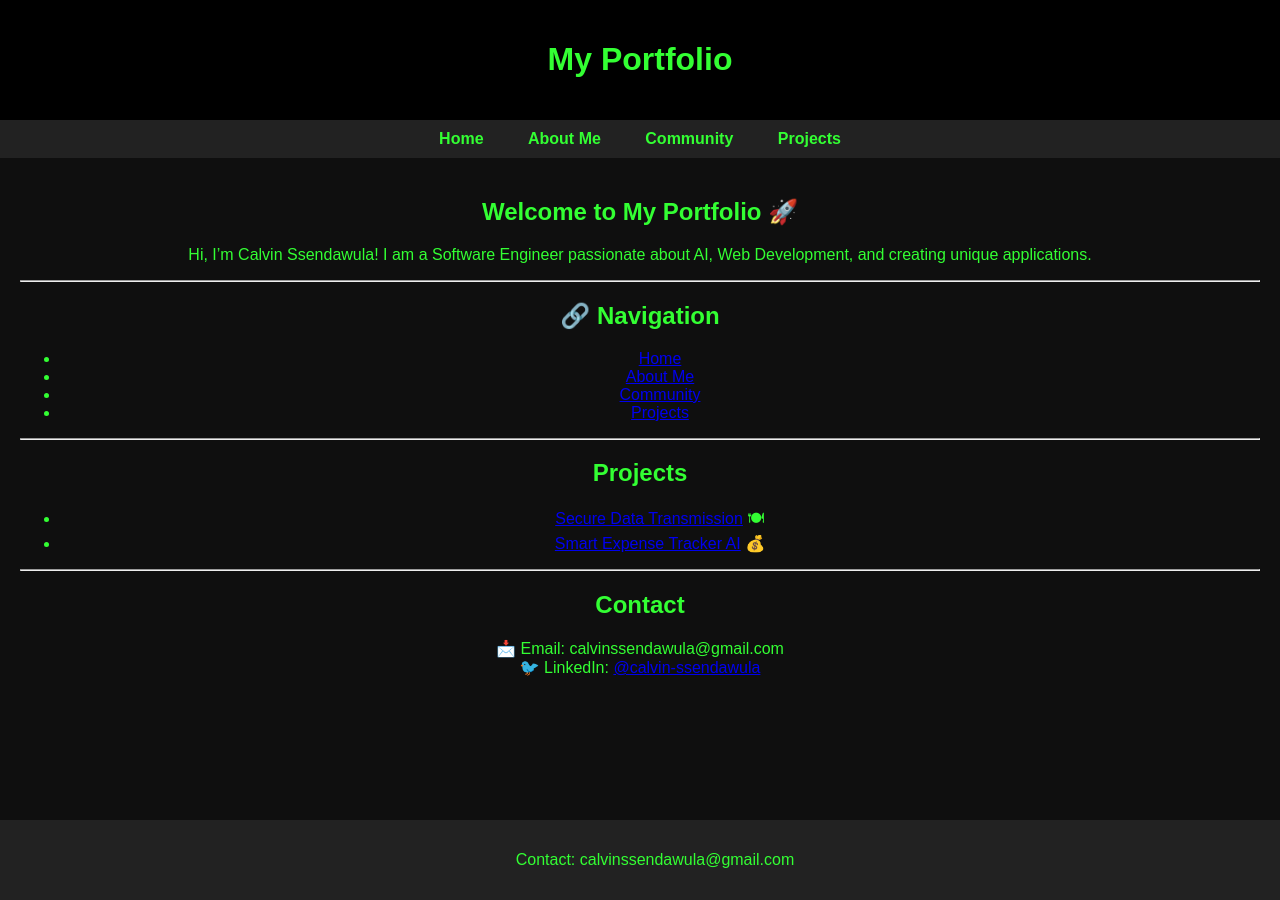
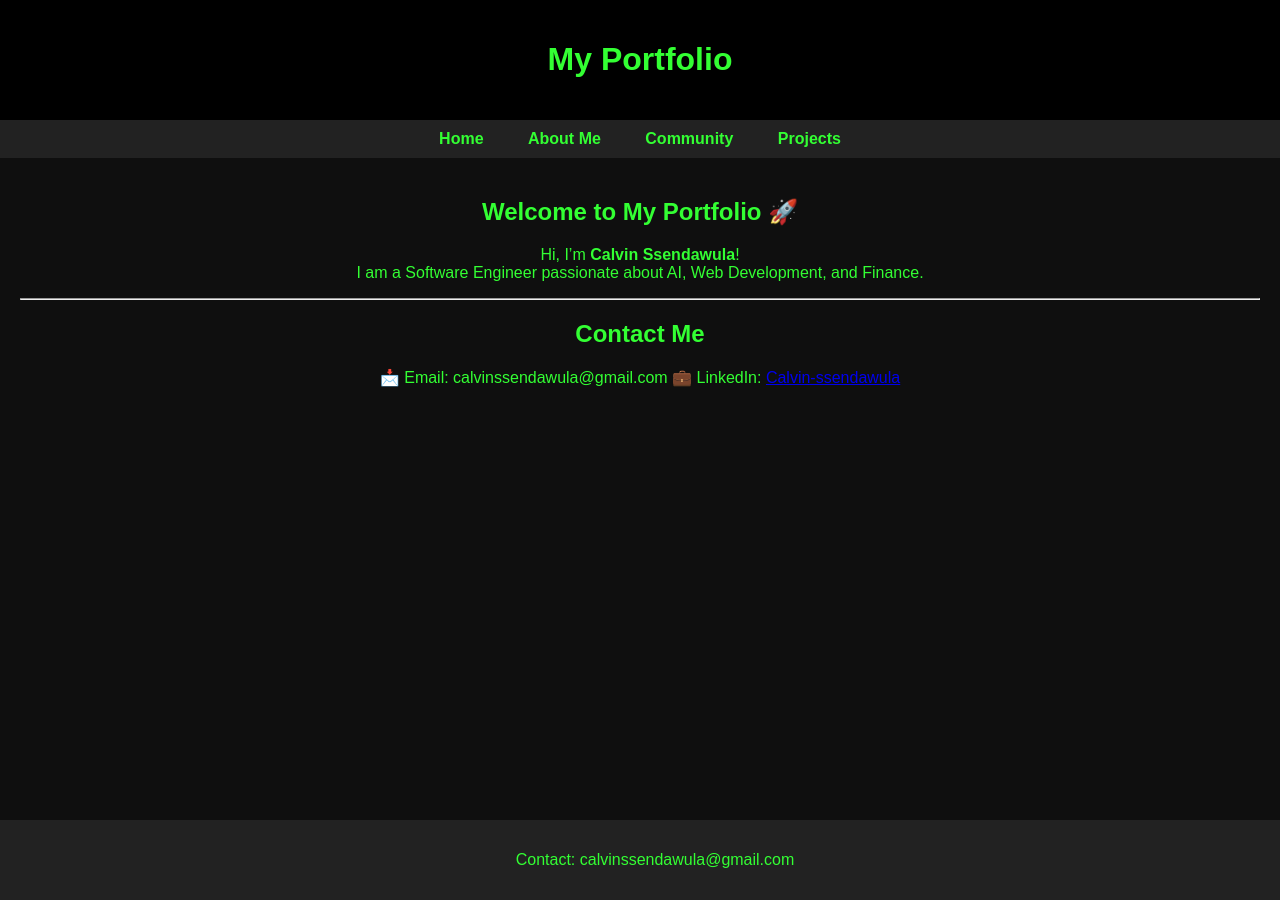
Before and after one commit to calvin1011/calvinssendawula.github.io, a Jekyll site: the page built from index.md, in a window 1280 px wide. Built offline with Jekyll 4.4.1, drawn with Linux system fonts in a browser that asks for light colours; our own code applies the rules of GitHub Pages for plain Markdown files.

Commit message:
fixed duplication

```diff
--- a/index.md
+++ b/index.md
@@ -1,22 +1,14 @@
+---
+title: Home
+layout: default
+---
+
 # Welcome to My Portfolio 🚀
-Hi, I'm Calvin Ssendawula! I am a Software Engineer passionate about AI, Web Development, and creating unique applications.
+Hi, I'm **Calvin Ssendawula**!
+I am a Software Engineer passionate about AI, Web Development, and Finance.
 
 ---
 
-## **🔗 Navigation**
-- [Home](index.md)
-- [About Me](about.md)
-- [Community](community.md)
-- [Projects](projects.md)
-
----
-
-## Projects
-- [Secure Data Transmission](https://github.com/calvin1011/SECURE-DATA-TRANSMISSION) 🍽
-- [Smart Expense Tracker AI](https://github.com/yourusername/expense-tracker) 💰
-
----
-
-## Contact
+## **Contact Me**
 📩 Email: calvinssendawula@gmail.com
-🐦 LinkedIn: [@calvin-ssendawula](https://www.linkedin.com/in/calvin-ssendawula-7874b0236/)
+💼 LinkedIn: [Calvin-ssendawula](https://www.linkedin.com/in/calvin-ssendawula-7874b0236/)
```
